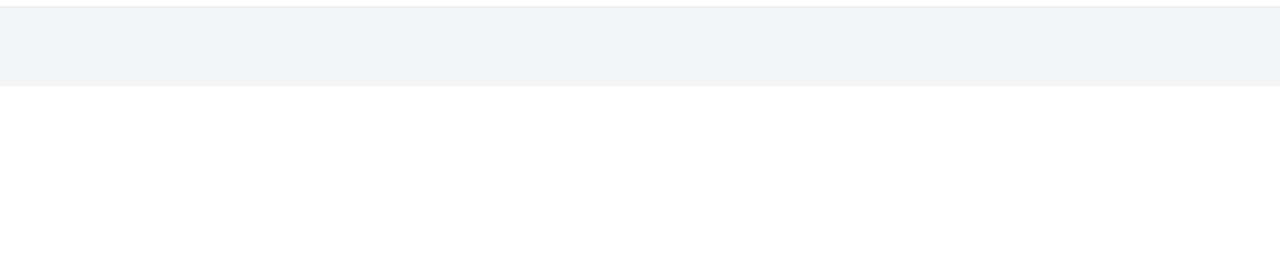
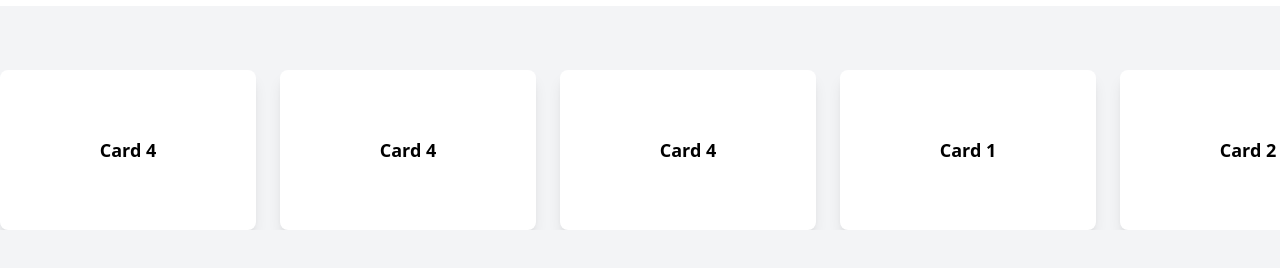
Before and after one commit to sfa129/Invozone_LandingPage, a React (Vite) app in the folder Invozone_LandingPage/: page / in a window 1280 px wide. Shown: the part 3908-4176 px from the top of the page. Before the commit the page ends 3994 px from the top, so only its background shows below. Built offline with nearby package versions, Linux system fonts and the light colour scheme.

Commit message:
slider (in progress)

```diff
--- a/Invozone_LandingPage/src/App.jsx
+++ b/Invozone_LandingPage/src/App.jsx
@@ -6,9 +6,15 @@ import IAMCard from "./components/IAMCard.jsx";
 import BlueSlide from "./components/BlueSlide.jsx";
 import FeedbackPage from './components/Feedback/FeedbackPage.jsx';
 import TabletPage from './components/TabletData/TabletPage.jsx';
+import CardSlider from "./components/Cards/CardSlider.jsx";
 
 function App() {
-
+  const cardData = [
+    { title: "Card 1", image: "https://picsum.photos/id/1015/600/400" },
+    { title: "Card 2", image: "https://picsum.photos/id/1016/600/400" },
+    { title: "Card 3", image: "https://picsum.photos/id/1018/600/400" },
+    { title: "Card 4", image: "https://picsum.photos/id/1020/600/400" },
+  ];
   return (
     <>
       <Navbar />
@@ -58,7 +64,7 @@ function App() {
 
         <BlueSlide />
         <FeedbackPage />
-         <div className="flex justify-center px-auto bg-white pt-15">
+        <div className="flex justify-center px-auto bg-white pt-15">
           <div className="flex justify-center px-4">
             <div className="w-full max-w-4xl flex flex-col items-center text-center p-4 sm:p-6">
               <h1 className="font-bold text-2xl sm:text-3xl lg:text-[35px] mb-5">
@@ -73,6 +79,9 @@ function App() {
 
         </div>
         <TabletPage />
+        <div className="container mx-auto">
+          <CardSlider cards={cardData} />
+        </div>
 
       </div>
     </>
--- /dev/null
+++ b/Invozone_LandingPage/src/components/Cards/Card.jsx
@@ -0,0 +1,11 @@
+import artefy from '../../assets/artefy.png';
+
+export const cardsData = [
+//   { id: 1, title: "Card 1", img: "https://invozone-backend.s3.us-east-1.amazonaws.com/healthcare_b27e93b03c.webp" },
+  { id: 1, title: "Card 1", img: artefy },
+  { id: 2, title: "Card 2", img: "https://invozone-backend.s3.us-east-1.amazonaws.com/Group_1000007680_1_19d09f6f39.webp" },
+  { id: 3, title: "Card 3", img: "https://invozone-backend.s3.us-east-1.amazonaws.com/food_and_groery_4a8bedd606.webp" },
+  { id: 4, title: "Card 4", img: "https://invozone-backend.s3.us-east-1.amazonaws.com/realestate_544e623be9.webp" },
+  { id: 5, title: "Card 4", img: "https://invozone-backend.s3.us-east-1.amazonaws.com/travel_5213ff55c0.webp" },
+  { id: 6, title: "Card 4", img: "https://invozone-backend.s3.us-east-1.amazonaws.com/ecommerce_a8c373431e.webp" },
+];
--- /dev/null
+++ b/Invozone_LandingPage/src/components/Cards/CardSlider.jsx
@@ -0,0 +1,54 @@
+import React, { useState, useEffect } from "react";
+import { cardsData } from "./Card.jsx";
+
+export default function CardSlider() {
+  const [cards, setCards] = useState(cardsData);
+  const [hoveredCard, setHoveredCard] = useState(null);
+
+  // Infinite loop slider
+  useEffect(() => {
+    const interval = setInterval(() => {
+      setCards((prev) => {
+        const [first, ...rest] = prev;
+        return [...rest, first];
+      });
+    }, 2000);
+    return () => clearInterval(interval);
+  }, []);
+
+  return (
+    <section className="w-full bg-gray-100 py-16">
+      <div className="max-w-7xl mx-auto overflow-hidden">
+        <div className="flex gap-6 transition-transform duration-700">
+          {cards.map((card) => (
+            <div
+              key={card.id}
+              className="relative w-64 h-40 bg-white shadow-lg rounded-lg flex-shrink-0 overflow-hidden group"
+              onMouseEnter={() => setHoveredCard(card.id)}
+              onMouseLeave={() => setHoveredCard(null)}
+            >
+              {/* Hover image */}
+              <div
+                className={`absolute inset-0 bg-gray-200 transition-all duration-1000 ${
+                  hoveredCard === card.id
+                    ? "opacity-100 blur-0"
+                    : "opacity-0 blur-sm"
+                }`}
+                style={{
+                  backgroundImage: `url(${card.img})`,
+                  backgroundSize: "cover",
+                  backgroundPosition: "center",
+                }}
+              ></div>
+
+              {/* Card Title */}
+              <div className="relative z-10 flex items-center justify-center h-full">
+                <h3 className="text-lg font-bold">{card.title}</h3>
+              </div>
+            </div>
+          ))}
+        </div>
+      </div>
+    </section>
+  );
+}
```
